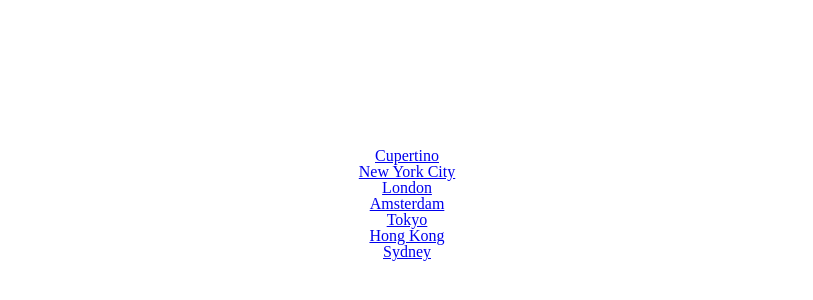
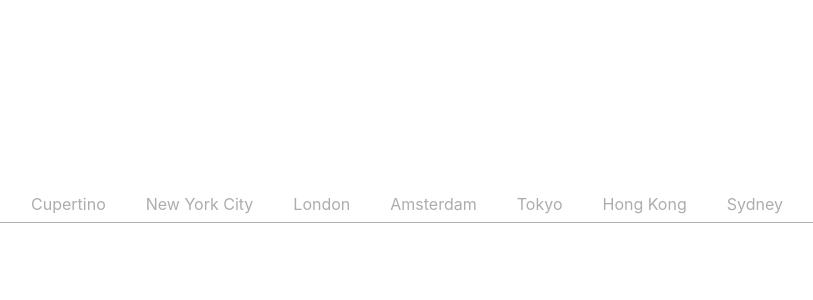
Before and after one commit to lucasestevao/react-navigation, a React (Create React App) app: page / in a window 1280 px wide. Shown: the part 196-496 px from the top of the page, without its empty margins (233-1046 px from the left). Built offline with nearby package versions, Linux system fonts and the light colour scheme.

Commit message:
Adjusting base styles, handling click event and applying new styles.

```diff
--- a/src/components/App/Reset.css
+++ b/src/components/App/Reset.css
@@ -22,6 +22,7 @@
   font-size: 100%;
   font: inherit;
   vertical-align: baseline;
+  box-sizing: border-box;
 }
 
 /* HTML5 display-role reset for older browsers */
--- a/src/components/Navigation/Navigation.css
+++ b/src/components/Navigation/Navigation.css
@@ -1,3 +1,15 @@
-.Navigation {
+.navigation {
+  width: 80%;
+}
+
+.navigation ul {
   display: flex;
+  flex-direction: row;
+  justify-content: center;
 }
+
+.navigation__slideline {
+  display: flex;
+  width: 100%;
+  border-bottom: 1px solid #adadad;
+}
--- a/src/components/Navigation/Navigation.js
+++ b/src/components/Navigation/Navigation.js
@@ -7,6 +7,15 @@
 import './Navigation.css'
 
 class Navigation extends Component {
+  constructor(props) {
+    super(props)
+    const { navigationList } = props
+
+    this.state = {
+      navigationList
+    }
+  }
+
   static propTypes = {
     customClass: PropTypes.string,
     navigationList: PropTypes.arrayOf(PropTypes.shape()).isRequired,
@@ -18,14 +27,26 @@
     onClick: () => {}
   }
 
-  handleClick = () => {
+  handleClick = currentItem => {
     const { onClick } = this.props
+    const { navigationList } = this.state
 
-    onClick()
+    const newList = navigationList.map(item => ({
+      ...item,
+      current: item.section === currentItem.section
+    }))
+
+    this.setState(
+      {
+        navigationList: newList
+      },
+      onClick()
+    )
   }
 
   render() {
-    const { customClass, navigationList } = this.props
+    const { customClass } = this.props
+    const { navigationList } = this.state
 
     const classes = classNames('navigation', customClass)
 
@@ -33,10 +54,15 @@
       <nav className={classes}>
         <ul>
           {navigationList.map(item => (
-            <NavigationItem item={item} key={item.section} />
+            <NavigationItem
+              item={item}
+              key={item.section}
+              current={item.current}
+              onClick={this.handleClick}
+            />
           ))}
         </ul>
-        <span id="slide-line" />
+        <span className="navigation__slideline" />
       </nav>
     ) : (
       ''
--- a/src/components/Navigation/NavigationItem/NavigationItem.css
+++ b/src/components/Navigation/NavigationItem/NavigationItem.css
@@ -1,3 +1,18 @@
-.NavigationItem {
+.navigationItem {
   display: flex;
+  padding: 10px 20px;
 }
+
+.navigationItem a,
+.navigationItem a:visited {
+  text-decoration: none;
+  color: #adadad;
+}
+
+.navigationItem a:hover {
+  color: #0070c9;
+}
+
+.navigationItem--current {
+  border-bottom: 1px solid #000;
+}
--- a/src/components/Navigation/NavigationItem/NavigationItem.js
+++ b/src/components/Navigation/NavigationItem/NavigationItem.js
@@ -1,5 +1,6 @@
 import React, { Component } from 'react'
 import PropTypes from 'prop-types'
+import classNames from 'classnames'
 
 import './NavigationItem.css'
 
@@ -10,24 +11,28 @@
   }
 
   static defaultProps = {
-    customClass: '',
     onClick: () => {}
   }
 
-  handleClick = event => {
+  handleClick = (item) => (event) => {
     event.preventDefault()
     event.stopPropagation()
 
     const { onClick } = this.props
 
-    onClick(event)
+    onClick(item)
   }
 
   render() {
     const { item } = this.props
 
+    const classes = classNames(
+      'navigationItem',
+      item.current ? 'navigationItem--current' : ''
+    )
+
     return (
-      <li className="navigationItem" onClick={this.handleClick}>
+      <li className={classes} onClick={this.handleClick(item)}>
         <a href={`#${item.section}`}>{item.label}</a>
       </li>
     )
--- a/src/index.css
+++ b/src/index.css
@@ -1,6 +1,4 @@
-body {
-  margin: 0;
-  padding: 0;
+body #root {
   font-family: -apple-system, BlinkMacSystemFont, "Segoe UI", "Roboto", "Oxygen",
     "Ubuntu", "Cantarell", "Fira Sans", "Droid Sans", "Helvetica Neue",
     sans-serif;
```
